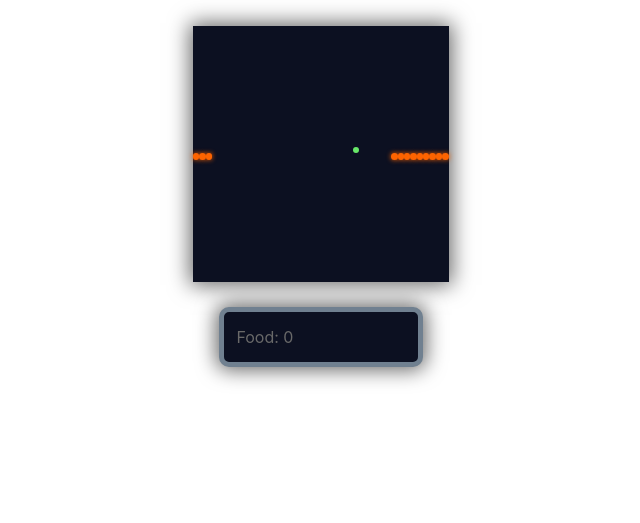
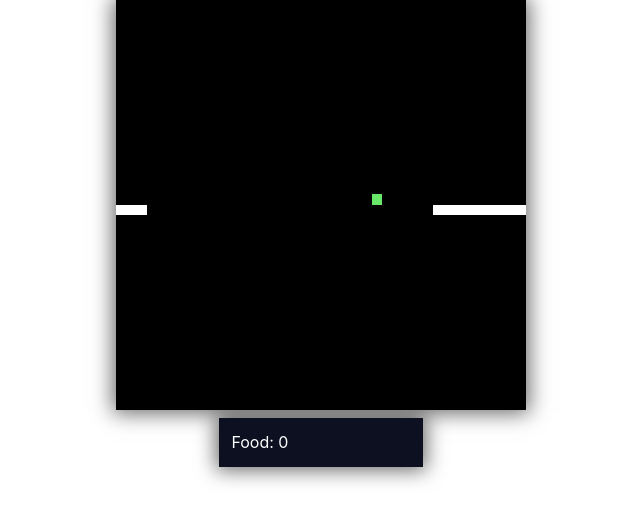
Before and after one commit to Nimitha-jagadeesha/Impetus-21, a PHP site: page / in a window 1280 px wide. Shown: the part 56-579 px from the top of the page, without its empty margins (319-959 px from the left). Run offline with PHP 8.4, Linux system fonts and the light colour scheme; some libraries are stand-ins or nearby versions.

Commit message:
Update main.css

```diff
--- a/snakeGame/main.css
+++ b/snakeGame/main.css
@@ -6,10 +6,10 @@
 	width and height of .gameBoardPixel should 1/40 of the width and height of #gameContainer,
 	because it is used in calculation in the jscript.js file
 	*/
-  width: 20vw;
-  height: 20vw;
-  margin: 2vw auto;
-  background-color: #0c1021;
+  width: 32vw;
+  height: 32vw;
+  margin: auto;
+  background-color: #000000;
   /*border: solid 10px slategrey;
   border-radius: 10px;*/
 
@@ -24,17 +24,19 @@
 	width and height of .gameBoardPixel should 1/40 of the width and height of #gameContainer,
 	because it is used in calculation in the jscript.js file
 	*/
-  width: 0.5vw;
-  height: 0.5vw;
-  border-radius: 10px;
+  width: 0.8vw;
+  height: 0.8vw;
+  /*width: 0.6vw;
+  height: 0.6vw;*/
+  border-radius: 0px;
   float: left;
 }
 /* GAME BOARD STYLES END*/
 
 /* SNAKE STYLES */
 .snakeBodyPixel {
-  background-color: #fd6401;
-  box-shadow: 0 0 5px #fd6401;
+  background-color: #ffffff;
+  box-shadow: 0 0 0px #000000;
 }
 /* SNAKE STYLES END*/
 
@@ -48,14 +50,14 @@
 #scoreC {
   width: 40vw;
   display: flex;
-  margin: auto;
+  margin: 8px auto;
   justify-content: space-around;
 }
 
 .scoreBoard {
-  border-radius: 10px;
-  border: solid 5px slategrey;
-  color: dimgray;
+  /*border-radius: 10px;
+  border: solid 5px slategrey;*/
+  color: white;
   background-color: #0c1021;
   display: inline-block;
   padding: 1vw;
```
